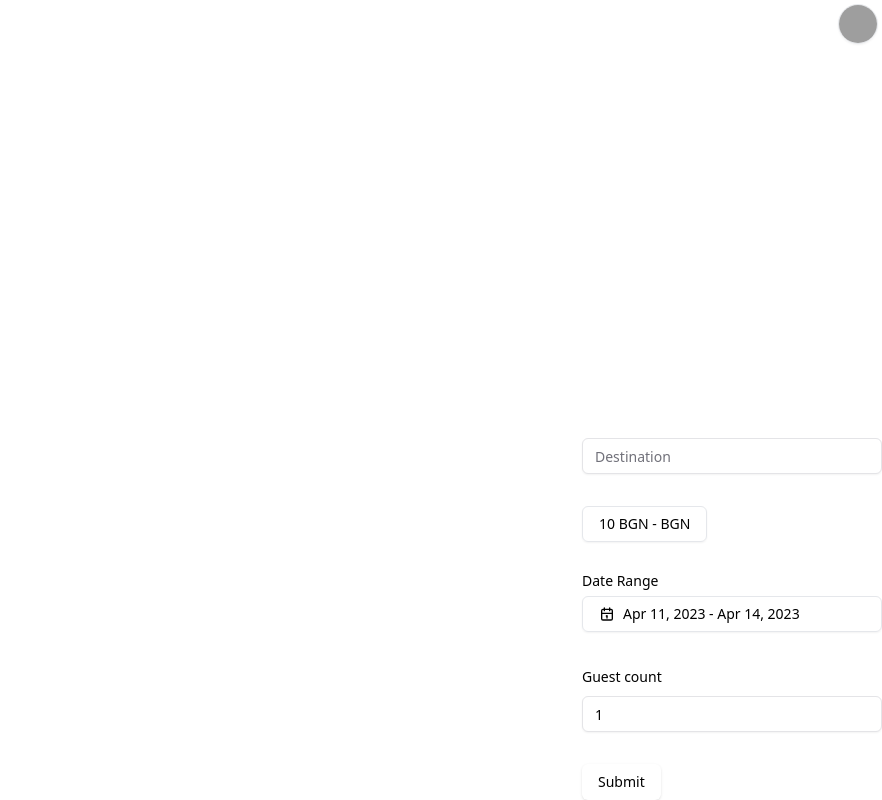
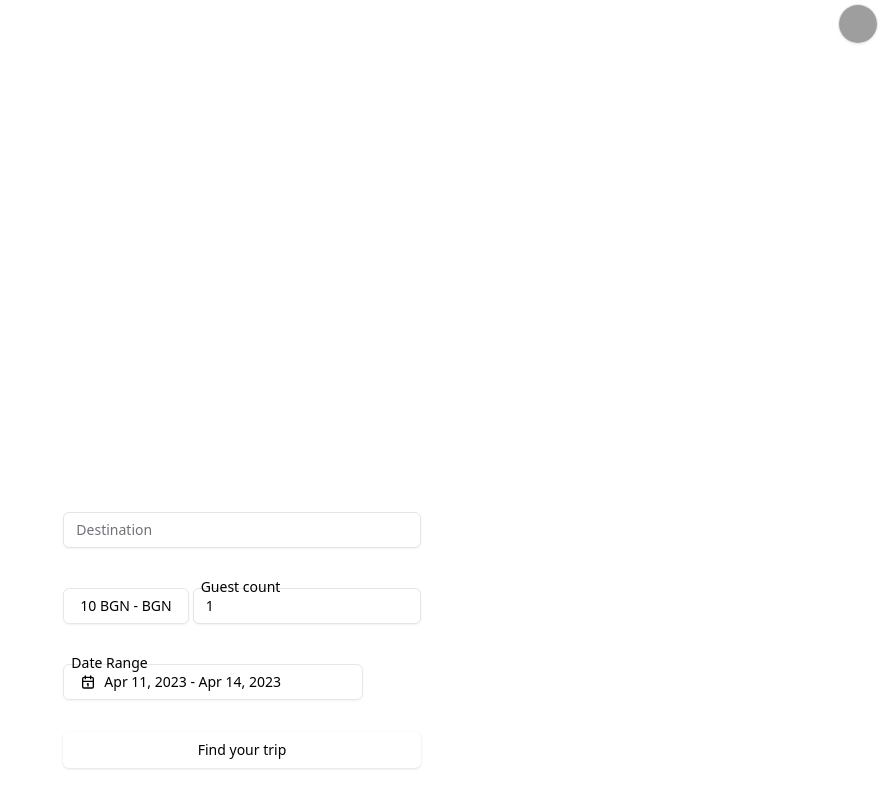
Before and after one commit to Nv4n/travel-agency-fusion, a React (Vite) app in the folder fusion/: page / in a window 1280 px wide. Shown: the whole page, without its empty margins (398-1280 px from the left). Built offline with nearby package versions, Linux system fonts and the light colour scheme; grey boxes are pictures that could not be loaded.

Commit message:
Up to date

```diff
--- a/fusion/src/components/forms/SearchHotelForm.tsx
+++ b/fusion/src/components/forms/SearchHotelForm.tsx
@@ -39,8 +39,10 @@ export const SearchHotelForm = ({
 				from: new Date(),
 				to: addDays(new Date(), 3),
 			},
+			priceRange: {
 				minPrice: minPrice || 10,
 				maxPrice: undefined,
+			},
 			people: 1,
 		},
 		mode: "onChange",
@@ -52,8 +54,8 @@ export const SearchHotelForm = ({
 		// ✅ This will be type-safe and validated.
 	};
 
-	const watchMinPrice = form.watch("minPrice");
-	const watchMaxPrice = form.watch("maxPrice");
+	const watchMinPrice = form.watch("priceRange.minPrice");
+	const watchMaxPrice = form.watch("priceRange.maxPrice");
 
 	return (
 		<Form {...form}>
@@ -76,20 +78,36 @@ export const SearchHotelForm = ({
 						</FormItem>
 					)}
 				/>
-				<Popover>
+				<div className="flex items-baseline gap-1">
+					<FormField
+						control={form.control}
+						name="priceRange"
+						render={({ field }) => (
+							<FormItem>
+								<FormLabel className="sr-only">
+									Price range
+								</FormLabel>
+								<FormControl>
+									<Popover {...field}>
 										<PopoverTrigger>
-						<Button variant={"outline"} className="relative">
+											<Button
+												variant={"outline"}
+												className="relative"
+												type="button"
+											>
 												{watchMinPrice || watchMaxPrice
-								? `${watchMinPrice || ""} BGN - ${
+													? `${
+															watchMinPrice || ""
+													  } BGN - ${
 															watchMaxPrice || ""
 													  } BGN` //
 													: "Price"}
 											</Button>
 										</PopoverTrigger>
-					<PopoverContent className="w-48">
+										<PopoverContent className="z-10 w-48">
 											<FormField
 												control={form.control}
-							name="minPrice"
+												name="priceRange.minPrice"
 												render={({ field }) => (
 													<FormItem>
 														<FormLabel className="sr-only">
@@ -100,8 +118,13 @@ export const SearchHotelForm = ({
 																placeholder="from"
 																type="number"
 																step={10}
-											min={minPrice || 10}
-											max={form.getValues("maxPrice")}
+																min={
+																	minPrice ||
+																	10
+																}
+																max={form.getValues(
+																	"priceRange.maxPrice"
+																)}
 																{...field}
 															/>
 														</FormControl>
@@ -111,7 +134,7 @@ export const SearchHotelForm = ({
 											/>
 											<FormField
 												control={form.control}
-							name="maxPrice"
+												name="priceRange.maxPrice"
 												render={({ field }) => (
 													<FormItem>
 														<FormLabel className="sr-only">
@@ -122,8 +145,16 @@ export const SearchHotelForm = ({
 																placeholder="to"
 																type="number"
 																step={10}
-											min={form.getValues("minPrice")}
-											max={maxPrice}
+																min={form.getValues(
+																	"priceRange.minPrice"
+																)}
+																max={
+																	maxPrice &&
+																	Math.min(
+																		maxPrice,
+																		Number.MAX_SAFE_INTEGER
+																	)
+																}
 																{...field}
 															/>
 														</FormControl>
@@ -133,12 +164,40 @@ export const SearchHotelForm = ({
 											/>
 										</PopoverContent>
 									</Popover>
+								</FormControl>
+								<FormMessage />
+							</FormItem>
+						)}
+					/>
+					<FormField
+						control={form.control}
+						name="people"
+						render={({ field }) => (
+							<FormItem className="group relative">
+								<FormLabel className="absolute left-2 transition-transform group-focus-within:-translate-y-2 group-hover:-translate-y-2 ">
+									Guest count
+								</FormLabel>
+								<FormControl>
+									<Input
+										{...field}
+										type="number"
+										step={1}
+										min={1}
+									/>
+								</FormControl>
+								<FormMessage />
+							</FormItem>
+						)}
+					/>
+				</div>
 				<FormField
 					control={form.control}
 					name="dateRange"
 					render={({ field }) => (
-						<FormItem className="flex flex-col">
-							<FormLabel>Date Range</FormLabel>
+						<FormItem className="group relative flex flex-col ">
+							<FormLabel className="roup-focus-within:-translate-y-2 absolute left-2 transition-transform group-hover:-translate-y-2 ">
+								Date Range
+							</FormLabel>
 							<DatePickerWithRange
 								date={field.value}
 								setDate={
@@ -149,27 +208,9 @@ export const SearchHotelForm = ({
 						</FormItem>
 					)}
 				/>
-				<FormField
-					control={form.control}
-					name="people"
-					render={({ field }) => (
-						<FormItem>
-							<FormLabel>Guest count</FormLabel>
-							<FormControl>
-								<Input
-									placeholder="from"
-									{...field}
-									type="number"
-									step={1}
-									min={1}
-								/>
-							</FormControl>
-							<FormMessage />
-						</FormItem>
-					)}
-				/>
-				<Button type="submit" onClick={(e) => e.preventDefault()}>
-					Submit
+
+				<Button type="submit" className="w-full">
+					Find your trip
 				</Button>
 			</form>
 		</Form>
--- a/fusion/src/model/formSchemas/SchemaSearchHotel.ts
+++ b/fusion/src/model/formSchemas/SchemaSearchHotel.ts
@@ -16,9 +16,12 @@ export const IntegerString = <S extends ZodNumber | ZodOptional<ZodNumber>>(
 
 export const GetSchemaSearchHotel = (minPrice?: number, maxPrice?: number) => {
 	const searchHotelSchema = z.object({
-		destination: z.string().nonempty({message:"You should choose your destination"}),
+		destination: z
+			.string()
+			.nonempty({ message: "You should choose your destination" }),
 		dateRange: z
-			.object({
+			.object(
+				{
 					from: z.date({
 						required_error: "Please select a date",
 						invalid_type_error: "From Date should be chosen",
@@ -27,8 +30,12 @@ export const GetSchemaSearchHotel = (minPrice?: number, maxPrice?: number) => {
 						required_error: "Please select a date",
 						invalid_type_error: "To Date should be chosen",
 					}),
-			})
+				},
+				{ invalid_type_error: "Values out of range" }
+			)
 			.required(),
+		priceRange: z
+			.object({
 				minPrice: IntegerString(
 					z
 						.number()
@@ -47,10 +54,38 @@ export const GetSchemaSearchHotel = (minPrice?: number, maxPrice?: number) => {
 						.max(
 							maxPrice || Number.MAX_SAFE_INTEGER,
 							`Maximal value of price must be ${
-						maxPrice || Number.MIN_SAFE_INTEGER
+								maxPrice || Number.MAX_SAFE_INTEGER
 							}`
 						)
 				).optional(),
+			})
+			.refine(
+				(val) => {
+					if (
+						val.maxPrice &&
+						val.minPrice &&
+						val.minPrice > val.maxPrice
+					) {
+						return false;
+					}
+
+					if (
+						val.minPrice &&
+						val.minPrice > Number.MAX_SAFE_INTEGER
+					) {
+						return false;
+					}
+					if (
+						val.maxPrice &&
+						val.maxPrice > Number.MAX_SAFE_INTEGER
+					) {
+						return false;
+					}
+
+					return true;
+				},
+				{ message: "Invalid price range" }
+			),
 		people: IntegerString(z.number().int().positive()),
 	});
 
--- a/fusion/src/pages/Home.tsx
+++ b/fusion/src/pages/Home.tsx
@@ -4,10 +4,10 @@ import { SearchHotelForm } from "@/components/forms/SearchHotelForm";
 export const Home = () => {
 	return (
 		<div className="flex h-screen flex-col">
-			<div className="ml-auto space-x-4">
+			<nav className="ml-auto space-x-4">
 				<UserNav />
-			</div>
-			<SearchHotelForm className="ml-auto mt-auto h-max w-max"></SearchHotelForm>
+			</nav>
+			<SearchHotelForm className=" mb-8 ml-auto mr-auto mt-auto h-max w-max"></SearchHotelForm>
 		</div>
 	);
 };
```
Lines whose indentation alone changed are shown as unchanged.
